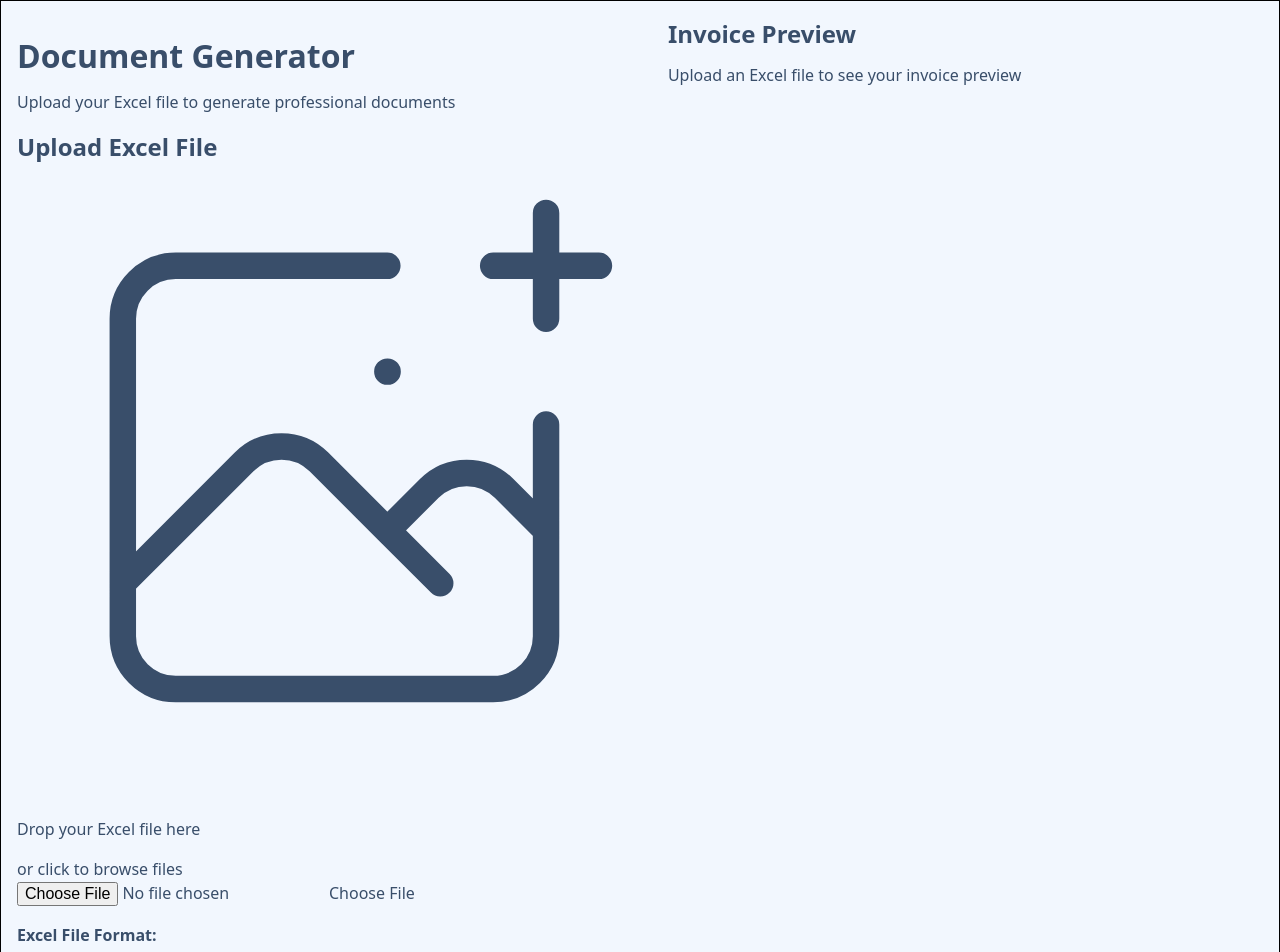
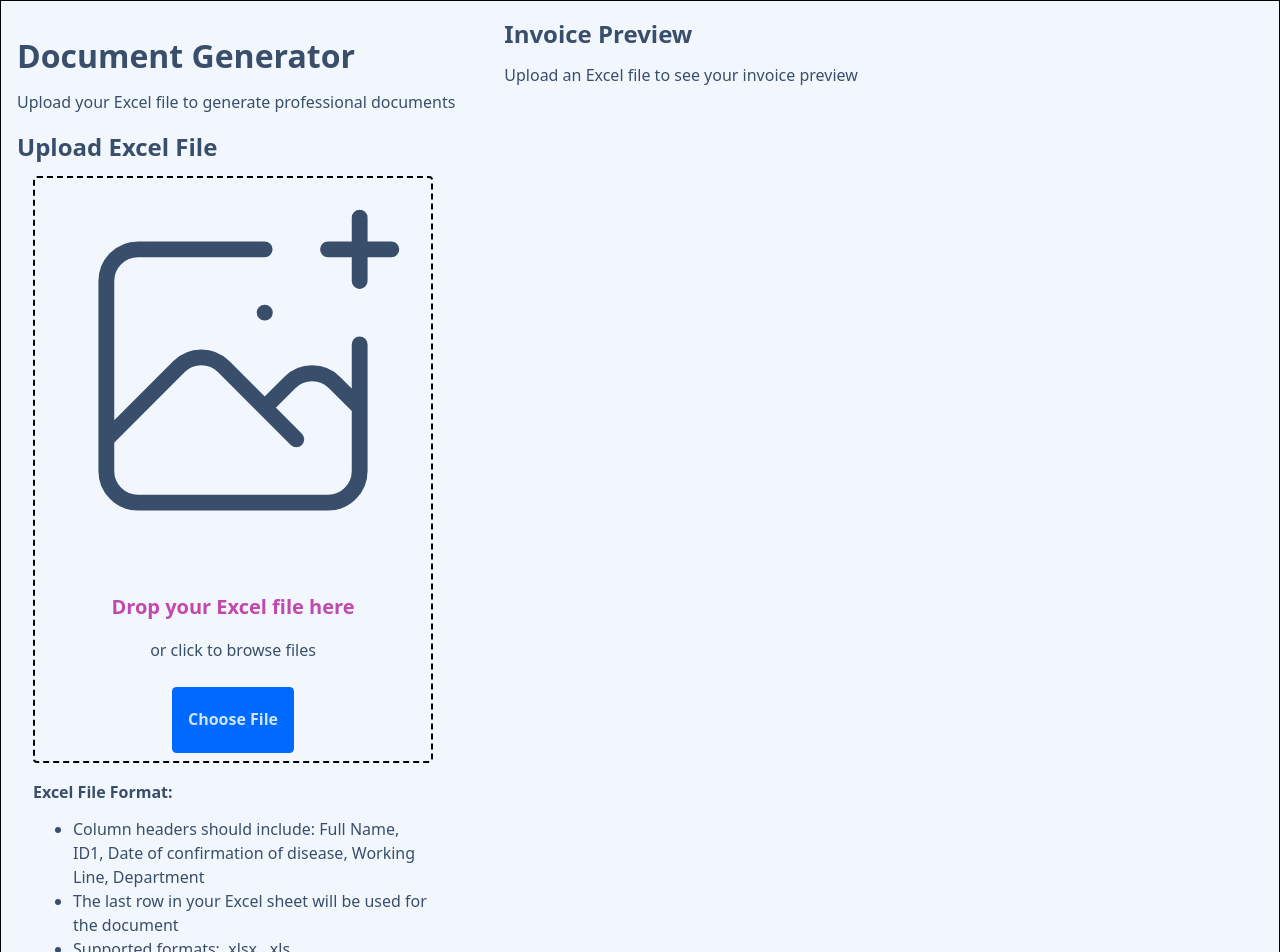
Before and after one commit to dzejkk/React_document_generator_from_excel, a React (Vite) app: page / in a window 1280 px wide. Shown: the top 952 px of the page. Built offline with nearby package versions, Linux system fonts and the light colour scheme; what @react-pdf/renderer would draw is missing.

Commit message:
final commit work

```diff
--- a/src/components/ExcelUploader.jsx
+++ b/src/components/ExcelUploader.jsx
@@ -1,5 +1,6 @@
 import { useState, useCallback } from "react";
 import * as XLSX from "xlsx";
+import style from "./ExcelUploader.module.css";
 
 const ExcelUploader = ({ onDataExtracted, isLoading, setIsLoading }) => {
   const [isDragOver, setIsDragOver] = useState(false);
@@ -146,13 +147,11 @@ const ExcelUploader = ({ onDataExtracted, isLoading, setIsLoading }) => {
   );
 
   return (
-    <div className="space-y-4">
+    <div className={style.container}>
       {/* File Upload Area */}
       <div
-        className={`border-2 border-dashed rounded-lg p-8 text-center transition-colors ${
-          isDragOver
-            ? "border-blue-500 bg-blue-50"
-            : "border-gray-300 hover:border-gray-400"
+        className={`${style.dropArea} ${
+          isDragOver ? style.dragOver : style.dropArea
         }`}
         onDragOver={(e) => {
           e.preventDefault();
@@ -183,21 +182,16 @@ const ExcelUploader = ({ onDataExtracted, isLoading, setIsLoading }) => {
                 />
               </svg>
             </div>
-            <p className="text-lg font-medium text-gray-900 mb-2">
-              Drop your Excel file here
-            </p>
-            <p className="text-gray-600 mb-4">or click to browse files</p>
+            <p className={style.Instruction}>Drop your Excel file here</p>
+            <p>or click to browse files</p>
             <input
               type="file"
               accept=".xlsx,.xls"
               onChange={handleFileChange}
-              className="hidden"
+              className={style.hidden}
               id="file-upload"
             />
-            <label
-              htmlFor="file-upload"
-              className="bg-blue-600 text-white px-6 py-2 rounded-md hover:bg-blue-700 cursor-pointer inline-block transition-colors"
-            >
+            <label htmlFor="file-upload" className={style.uploadButton}>
               Choose File
             </label>
             {fileName && (
@@ -233,19 +227,19 @@ const ExcelUploader = ({ onDataExtracted, isLoading, setIsLoading }) => {
       )}
 
       {/* Instructions */}
-      <div className="bg-blue-50 border border-blue-200 rounded-md p-4">
+      <div className={style.formatRequirements}>
         <h4 className="text-sm font-medium text-blue-900 mb-2">
           Excel File Format:
         </h4>
         <ul className="text-sm text-blue-800 space-y-1">
           <li>
-            • Column headers should include: Full Name, ID1, Date of
-            confirmation of disease, Working Line, Department
+            Column headers should include: Full Name, ID1, Date of confirmation
+            of disease, Working Line, Department
           </li>
           <li>
-            • The last row in your Excel sheet will be used for the document
+            The last row in your Excel sheet will be used for the document
           </li>
-          <li>• Supported formats: .xlsx, .xls</li>
+          <li>Supported formats: .xlsx, .xls</li>
         </ul>
       </div>
     </div>
--- /dev/null
+++ b/src/components/ExcelUploader.module.css
@@ -0,0 +1,48 @@
+.container {
+  padding: var(--padding-md);
+}
+
+.dropArea {
+  max-width: 25rem;
+  padding: var(--padding-sm);
+  border: 2px dashed black;
+  text-align: center;
+  transition: all 0.3s ease-in-out;
+  border-radius: var(--radius-field);
+}
+
+.dragOver {
+  border-color: var(--color-accent);
+  background-color: var(--color-base-300);
+  filter: drop-shadow(5px 5px red); /*wtf skus to doladit*/
+}
+
+.formatRequirements {
+  max-width: 48ch;
+}
+
+.Instruction {
+  font-size: 1.25rem;
+  font-weight: 800;
+  color: var(--color-accent);
+}
+
+.hidden {
+  visibility: hidden;
+}
+
+.uploadButton {
+  background-color: var(--color-primary);
+  color: var(--color-primary-content);
+  padding-block: var(--padding-lg);
+  padding-inline: var(--padding-md);
+  cursor: pointer;
+  display: inline-block;
+  transition: all 0.2s ease-in-out;
+  font-weight: 600;
+  border-radius: var(--size-selector);
+}
+
+.uploadButton:hover {
+  filter: brightness(1.2);
+}
```
